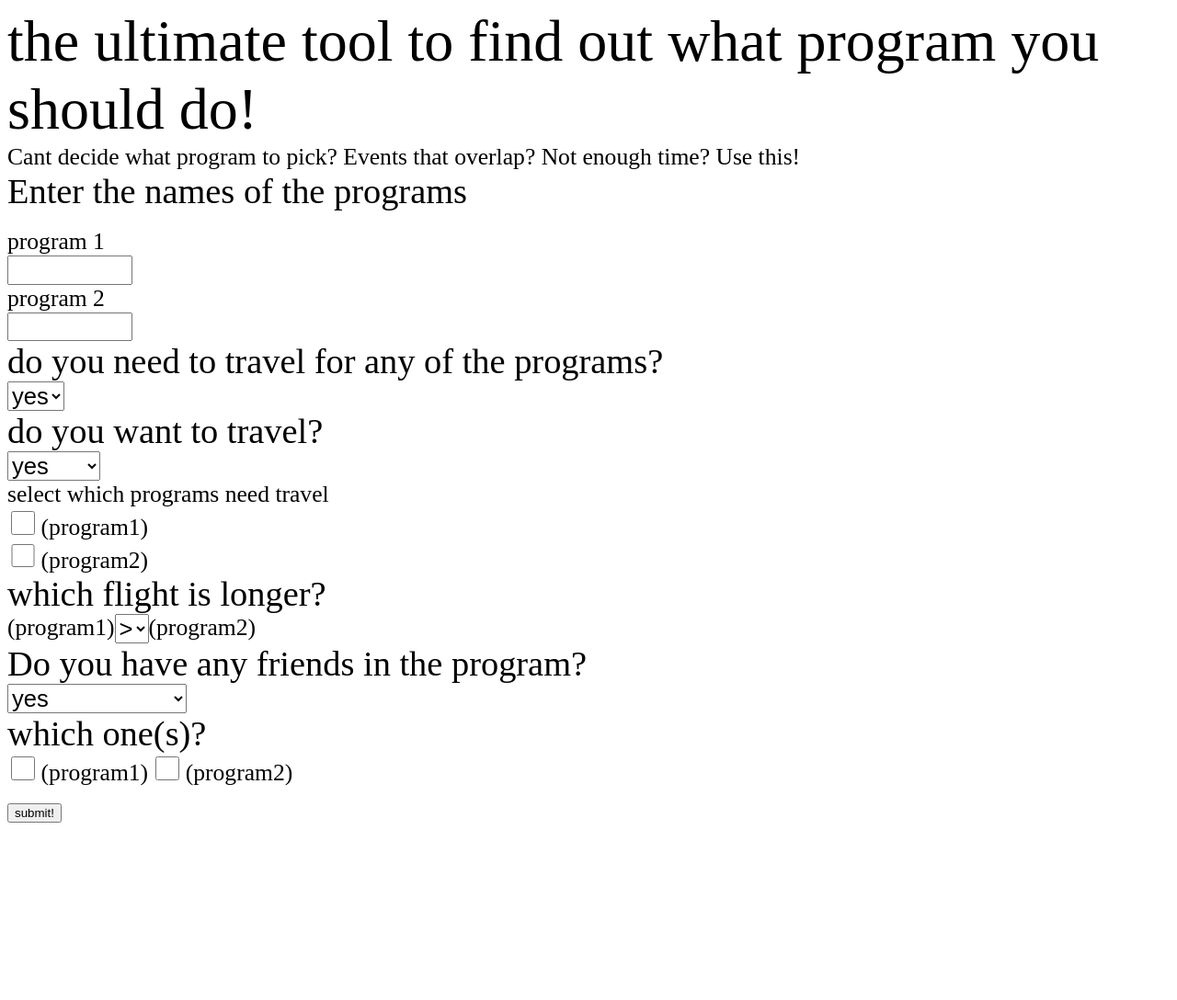
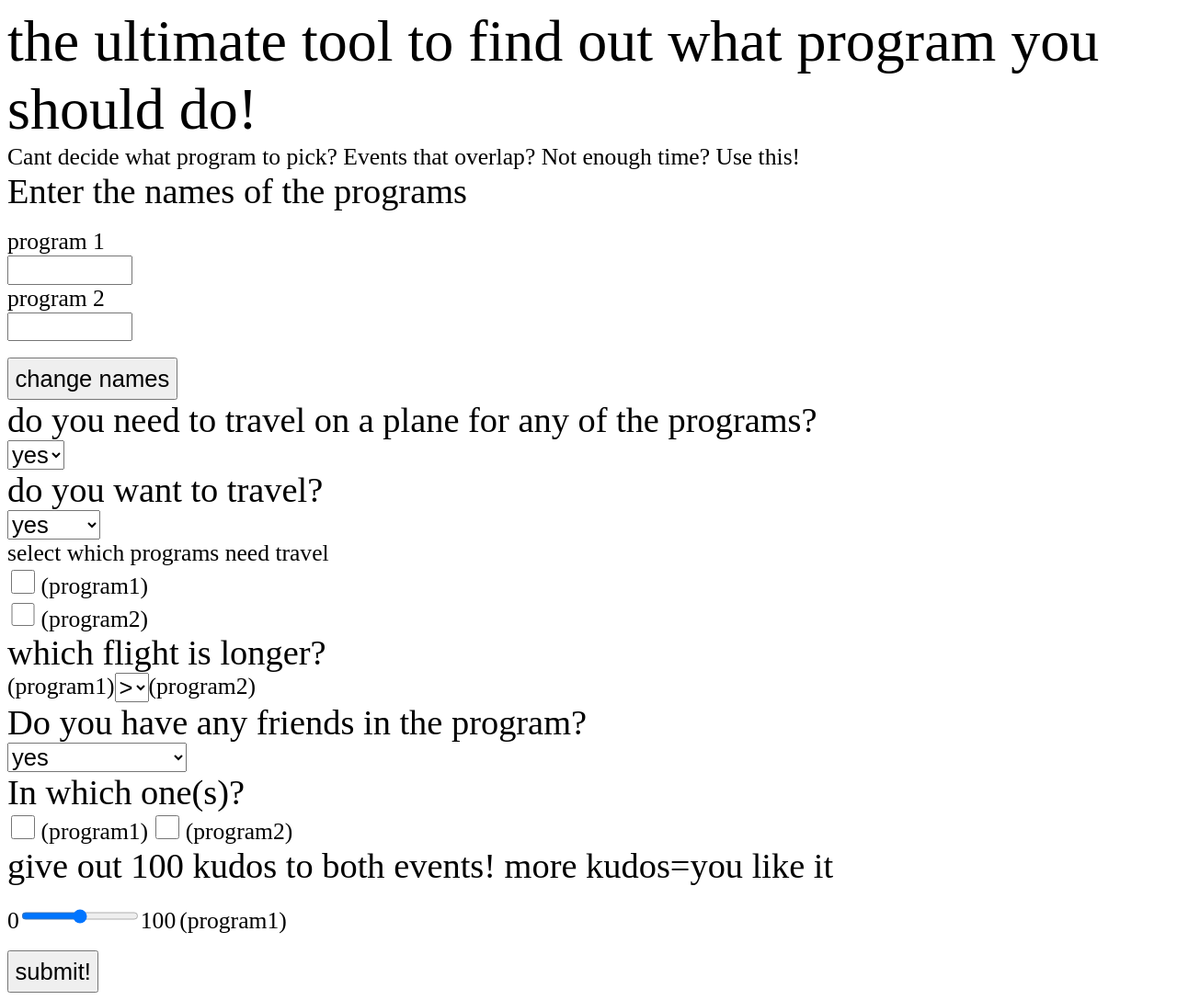
Before and after one commit to petee125678/whatshouldido-, a plain HTML site: page index.html in a window 1280 px wide. Shown: the whole page at 92% size. Before the commit the page ends 903 px from the top, so only its background shows below. Drawn offline with Linux system fonts and the light colour scheme.

Commit message:
im scared so imma commit

```diff
--- a/index.html
+++ b/index.html
@@ -15,9 +15,12 @@
         <div class="small">program 1</div>
         <input id="p1" type="text">
         <div class="small">program 2</div>
-        <input id="p2" type="text">
+        <input id="p2" type="text"><br><br>
+        <button onclick="changenames()">change names</button>
+
+
         <!--travel branch, DONT update since you can just - or + to if chosen or not but MUST update if no travel needed!-->
-        <div class="ques">do you need to travel for any of the programs?</div>
+        <div class="ques">do you need to travel on a plane for any of the programs?</div>
         <select id="trvlneed"><!--update only this!-->
             <option>yes</option>
             <option>no</option>
@@ -34,26 +37,31 @@
 <!--programs need travel?!-->
       <div class="small travel">select which programs need travel</div>
       <input type="checkbox" id="t1" class="travel">
-      <label for="t1" id="t1label">(program1)</label><br>
+      <label for="t1" id="t1label" class="travel">(program1)</label><br>
       <input type="checkbox" id="t2" class="travel">
-      <label for="t2" id="t2label">(program2)</label><br>
+      <label for="t2" id="t2label" class="travel">(program2)</label><br>
 <!--if both then which longer!-->
     <div class="if-bfli ques travel">which flight is longer?</div> <!--add hide when ready-->
     <!-- if like travel, add +1 to longest, if NOT like travel then -1!--><div style="display:inline-flex"><div id="longerp1" class="travel small">(program1)</div><select class="travel"><option>></option><option><</option></select><div id="longerp2" class="travel small">(program2)</div></div>
     <!--if only one then if like travel, +1. If NOT like travel then -1-->
 <!--friends at event?-->
     <div class="ques">Do you have any friends in the program?</div>
-    <select class="fq1">
+    <select id="fq1">
         <option>yes</option>
         <option>no</option>
         <option>i dont like them</option>
-    </select><!--show or dont show friend questions-->
-    <div class="friends ques">which one(s)?</div>
-    <input type="checkbox" id="f1">
-    <label for="f1">(program1)</label>
-    <input type="checkbox" id="f2">
-    <label for="f2">(program2)</label>
-
+    </select>
+<!--show or dont show friend questions-->
+<!--which prog friends?-->
+    <div class="friends ques">In which one(s)?</div>
+    <input type="checkbox" id="f1" class="friends">
+    <label for="f1" class="friends">(program1)</label>
+    <input type="checkbox" id="f2" class="friends">
+    <label for="f2" class="friends">(program2)</label>
+<!--give kudos to events-->
+    <div class="ques">give out 100 kudos to both events! more kudos=you like it</div>
+    <br><label for="r1">0</label><input type="range" id="r1"min="0" max="100"><label for="r1">100</label>
+    <label for="r1" id="r1l">(program1)</label>
 
 
 
@@ -76,7 +84,13 @@
             document.querySelectorAll("."+showedclass).forEach(el=> el.classList.add("show"))
             document.querySelectorAll("."+showedclass).forEach(el=> el.classList.remove("hide"))
         }
-
+        function changenames() {
+            //PUT CHANGE STUFF HERE
+        }
+        setInterval(() =>{
+            if(document.getElementById("trvlneed").value === "no") {hide("travel")}
+            if(document.getElementById("fq1").value === "no") {hide("friends")}
+        },250)
     </script>
 </body>
 </html>
--- a/style.css
+++ b/style.css
@@ -26,3 +26,9 @@ select{
 label{
     font-size:2vw
 }
+button{
+    font-size:2vw;
+    width:fit-content;
+    height:fit-content;
+    padding:0.5vw
+}
```
